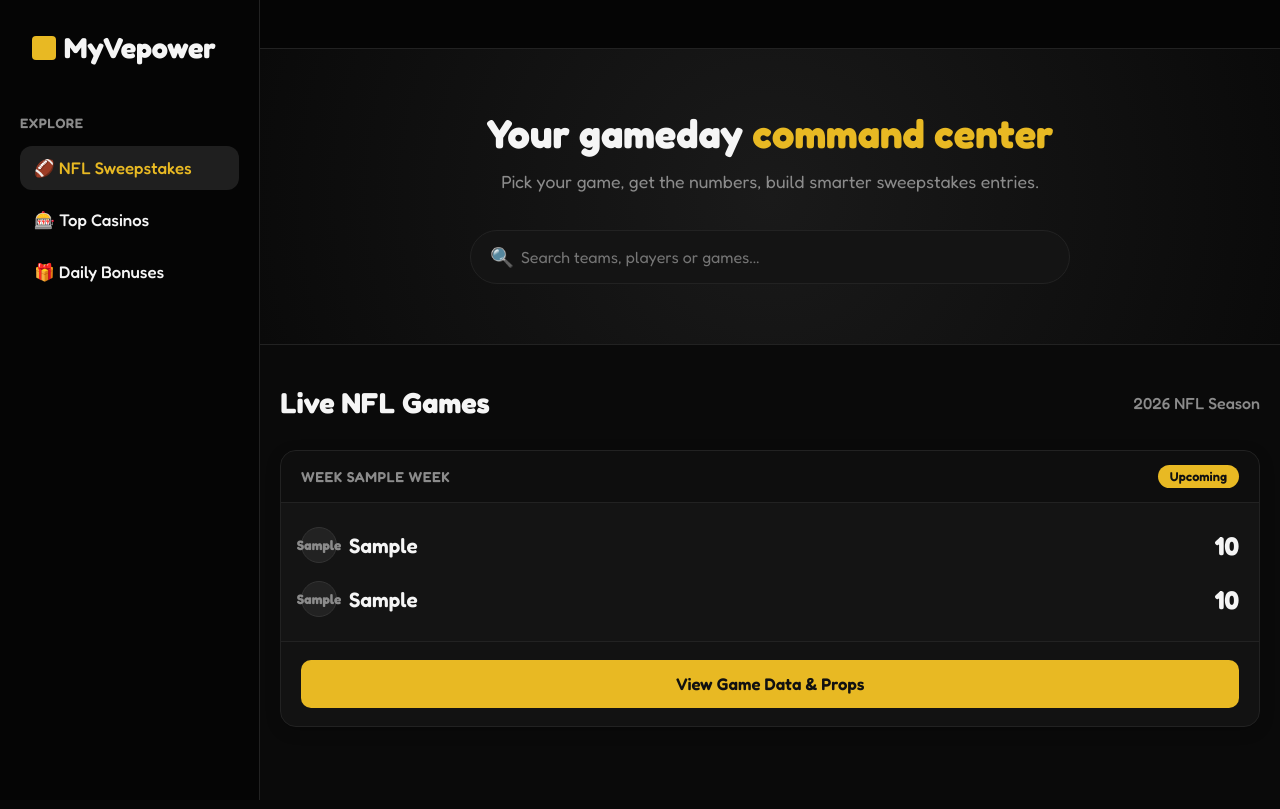
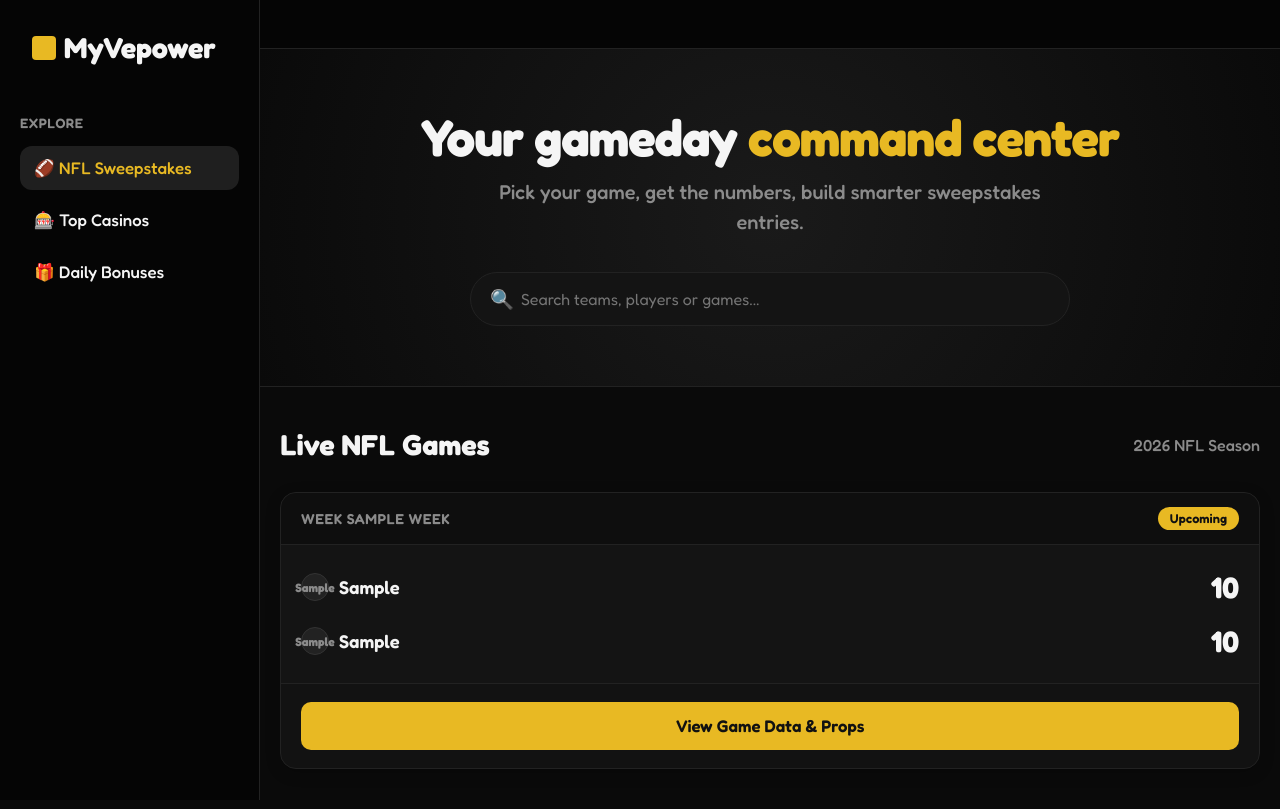
Before and after one commit to karthi3345/football, a Django app: page / in a window 1280 px wide. Run offline with Django 5.2, Linux system fonts and the light colour scheme; tables that the repository leaves empty hold one stand-in row (values such as "Sample post"); a database or web service that is not in the repository returns one stand-in record (values such as "Sample title"); data that the repository does not hold is empty.

Commit message:
Adjust font sizes to match BetBuilder hierarchy

```diff
--- a/sportsbook/templates/sportsbook/home.html
+++ b/sportsbook/templates/sportsbook/home.html
@@ -119,9 +119,9 @@
       align-items: center;
     }
 
-    .hero h1 { font-size: 2.5rem; margin-bottom: 12px; font-weight: 700; line-height: 1.2;}
+    .hero h1 { font-size: 3.2rem; margin-bottom: 12px; font-weight: 800; line-height: 1.1; letter-spacing: -1px;}
     .hero .accent { color: var(--accent); }
-    .hero-sub { color: var(--text-muted); margin-bottom: 35px; font-size: 1.1rem; max-width: 600px; line-height: 1.5;}
+    .hero-sub { color: var(--text-muted); margin-bottom: 35px; font-size: 1.25rem; max-width: 600px; line-height: 1.5; font-weight: 500;}
 
     .search-wrap { width: 100%; max-width: 600px; position: relative; }
     .search-input {
@@ -170,18 +170,18 @@
 
     .card-body { padding: 24px 20px; flex: 1; display: flex; flex-direction: column; justify-content: center; gap: 18px; }
 
-    .team-row { display: flex; align-items: center; justify-content: space-between; font-size: 1.3rem; font-weight: 600; }
-    .team-info { display: flex; align-items: center; gap: 12px; }
+    .team-row { display: flex; align-items: center; justify-content: space-between; font-size: 1.15rem; font-weight: 600; }
+    .team-info { display: flex; align-items: center; gap: 10px; }
 
     .team-logo-placeholder {
-      width: 36px; height: 36px; min-width: 36px;
+      width: 28px; height: 28px; min-width: 28px;
       border-radius: 50%; background: #222;
       display: flex; align-items: center; justify-content: center;
-      font-size: 0.85rem; font-weight: 700; color: var(--text-muted);
+      font-size: 0.75rem; font-weight: 700; color: var(--text-muted);
       border: 1px solid #333;
     }
 
-    .team-score { font-size: 1.6rem; font-weight: 700; }
+    .team-score { font-size: 1.85rem; font-weight: 700; }
 
     .card-footer { padding: 18px 20px; border-top: 1px solid var(--border); background: rgba(0,0,0,0.1);}
 
```
